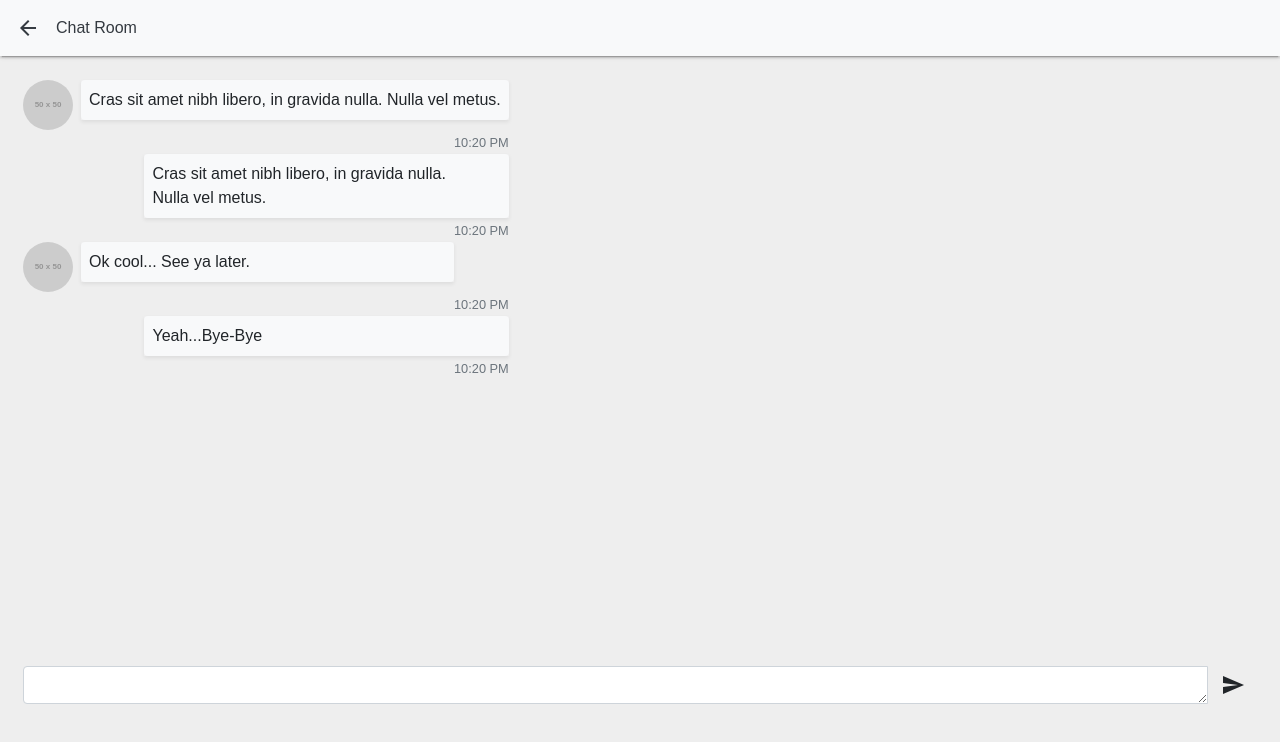
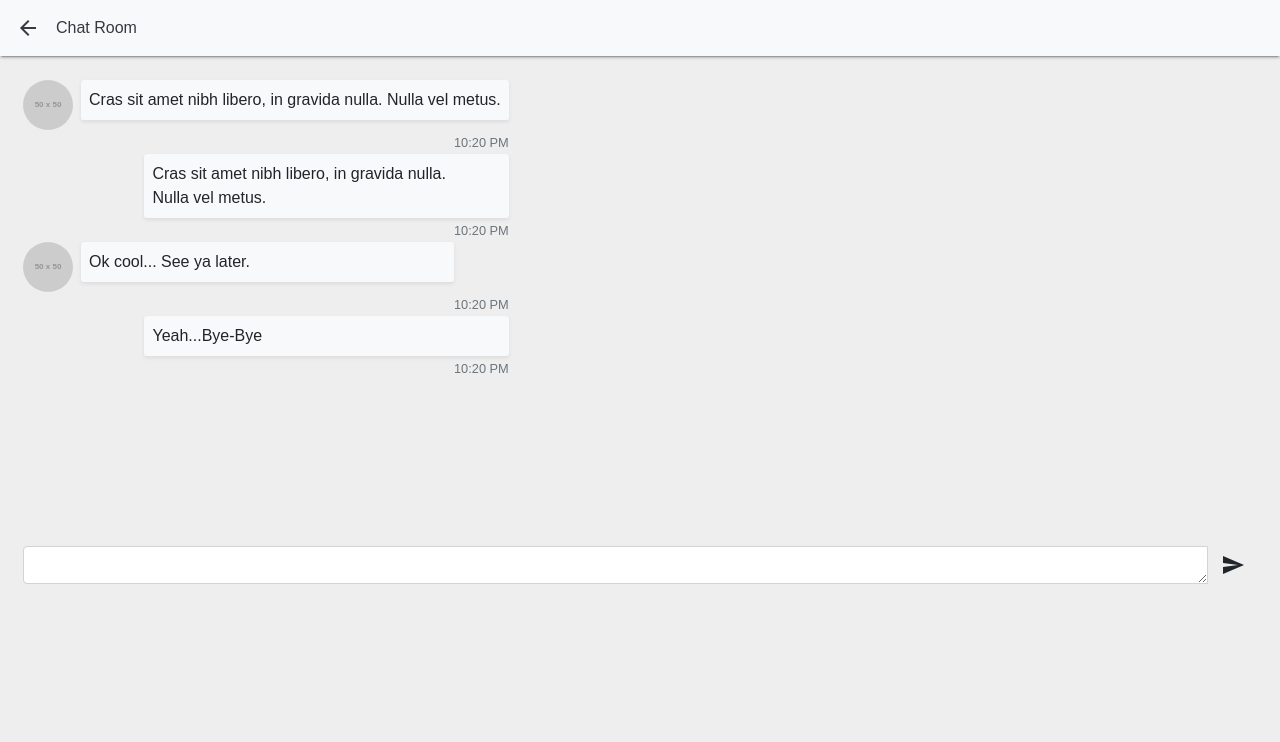
Before and after one commit to ajaymarathe/mobie-ui, a plain HTML site: page chat.html in a window 1280 px wide. Drawn offline with nearby package versions, Linux system fonts and the light colour scheme; placeholder pictures from the web are drawn by us; a web font is replaced by a local one.

Commit message:
Update chat.html

```diff
--- a/chat.html
+++ b/chat.html
@@ -26,7 +26,7 @@
 <!-- end navbar -->
 <div class="animated slideInRight faster ">
     <div class="container-fluid mobie-badge ">
-                <div class="d-flex align-items-start flex-column bd-highlight mb-3" style="height: 80vh;">
+                <div class="d-flex align-items-start flex-column bd-highlight mb-3" style="height: 65vh;">
                     <div class="mb-auto p-2 bd-highlight">
                         <div class="chat-screen">
                             <div class="media">
```
